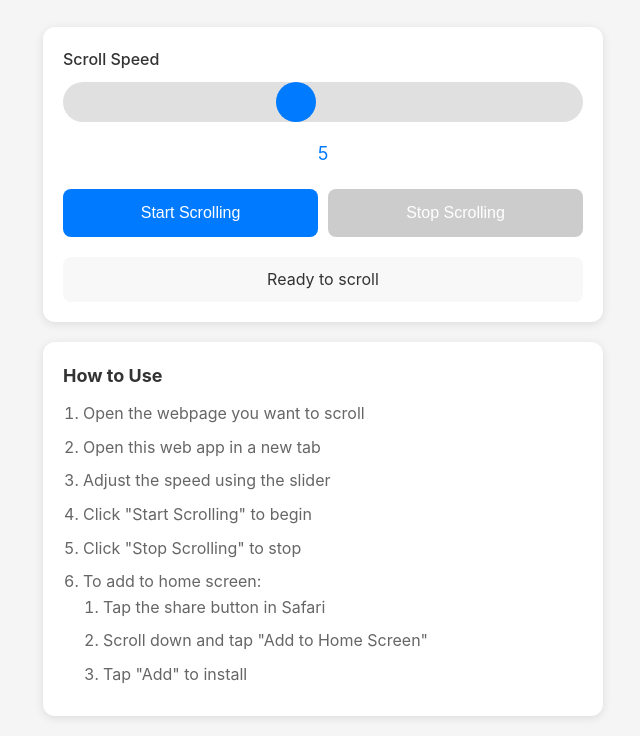
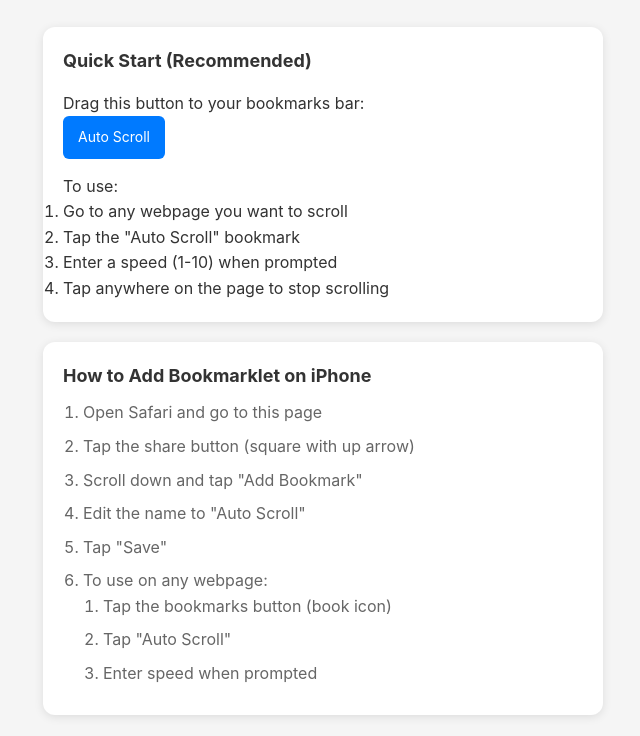
Before and after one commit to BlueSoul2003/auto-scroll-webapp, a plain HTML site: page index.html in a window 1280 px wide. Shown: the part 134-870 px from the top of the page, without its empty margins (317-957 px from the left). Drawn offline with Linux system fonts and the light colour scheme.

Commit message:
Update to bookmarklet version

```diff
--- a/index.html
+++ b/index.html
@@ -124,6 +124,32 @@
             background-color: #f8f8f8;
         }
 
+        .bookmarklet-section {
+            background: white;
+            border-radius: 12px;
+            padding: 20px;
+            box-shadow: 0 2px 10px rgba(0,0,0,0.1);
+            margin-top: 20px;
+        }
+
+        .bookmarklet-section h2 {
+            font-size: 18px;
+            margin-bottom: 15px;
+            color: #333;
+        }
+
+        .bookmarklet {
+            display: inline-block;
+            padding: 10px 15px;
+            background: #007AFF;
+            color: white;
+            text-decoration: none;
+            border-radius: 6px;
+            margin-bottom: 15px;
+            word-break: break-all;
+            font-size: 14px;
+        }
+
         .instructions {
             background: white;
             border-radius: 12px;
@@ -170,39 +196,36 @@
             <p>Control webpage scrolling with ease</p>
         </div>
 
-        <div class="controls">
-            <div class="speed-control">
-                <label for="speed">Scroll Speed</label>
-                <input type="range" id="speed" class="speed-slider" min="1" max="10" value="5">
-                <div class="speed-value" id="speedValue">5</div>
-            </div>
-
-            <div class="buttons">
-                <button id="startScroll" class="start-btn">Start Scrolling</button>
-                <button id="stopScroll" class="stop-btn" disabled>Stop Scrolling</button>
-            </div>
-
-            <div class="status" id="status">Ready to scroll</div>
+        <div class="bookmarklet-section">
+            <h2>Quick Start (Recommended)</h2>
+            <p>Drag this button to your bookmarks bar:</p>
+            <a href="javascript:(function(){var speed=5;var scrollInterval;function startScrolling(){if(scrollInterval)return;scrollInterval=setInterval(function(){window.scrollBy({top:speed*5,behavior:'smooth'});if(window.innerHeight+window.scrollY>=document.documentElement.scrollHeight){stopScrolling();}},50);}function stopScrolling(){if(scrollInterval){clearInterval(scrollInterval);scrollInterval=null;}}var speed=prompt('Enter scroll speed (1-10):',5);if(speed){speed=parseInt(speed);if(speed>=1&&speed<=10){startScrolling();}else{alert('Please enter a number between 1 and 10');}}});" class="bookmarklet">Auto Scroll</a>
+            <p>To use:</p>
+            <ol>
+                <li>Go to any webpage you want to scroll</li>
+                <li>Tap the "Auto Scroll" bookmark</li>
+                <li>Enter a speed (1-10) when prompted</li>
+                <li>Tap anywhere on the page to stop scrolling</li>
+            </ol>
         </div>
 
         <div class="instructions">
-            <h2>How to Use</h2>
+            <h2>How to Add Bookmarklet on iPhone</h2>
             <ol>
-                <li>Open the webpage you want to scroll</li>
-                <li>Open this web app in a new tab</li>
-                <li>Adjust the speed using the slider</li>
-                <li>Click "Start Scrolling" to begin</li>
-                <li>Click "Stop Scrolling" to stop</li>
-                <li>To add to home screen:
+                <li>Open Safari and go to this page</li>
+                <li>Tap the share button (square with up arrow)</li>
+                <li>Scroll down and tap "Add Bookmark"</li>
+                <li>Edit the name to "Auto Scroll"</li>
+                <li>Tap "Save"</li>
+                <li>To use on any webpage:
                     <ol>
-                        <li>Tap the share button in Safari</li>
-                        <li>Scroll down and tap "Add to Home Screen"</li>
-                        <li>Tap "Add" to install</li>
+                        <li>Tap the bookmarks button (book icon)</li>
+                        <li>Tap "Auto Scroll"</li>
+                        <li>Enter speed when prompted</li>
                     </ol>
                 </li>
             </ol>
         </div>
     </div>
-    <script src="app.js"></script>
 </body>
 </html>
```
Also changed, not shown: 1 other file.
